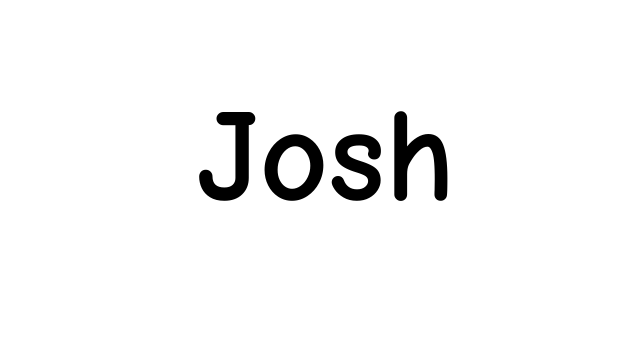
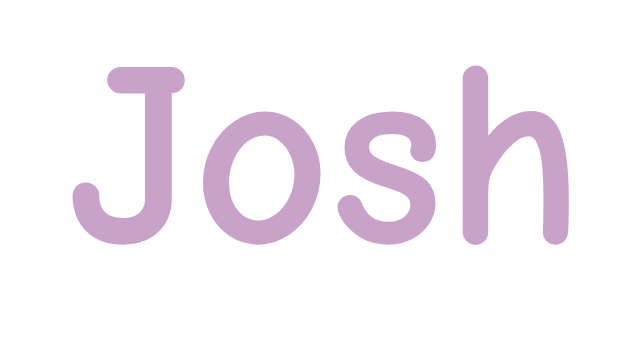
Before and after one commit to egsutton212/josh, a plain HTML site: page index.html in a window 1280 px wide. Shown: the part 215-554 px from the top of the page, without its empty margins (314-954 px from the left). Drawn offline with Linux system fonts and the light colour scheme.

Commit message:
Update index.html

```diff
--- a/index.html
+++ b/index.html
@@ -3,7 +3,7 @@
 <head>
     <meta charset="UTF-8">
     <meta name="viewport" content="width=device-width, initial-scale=1.0">
-    <title>Josh Page</title>
+    <title>Josh</title>
     <style>
         body {
             margin: 0;
@@ -16,9 +16,10 @@
         }
 
         h1 {
-            font-size: 100pt;
+            font-size: 200pt;
             font-family: "Comic Sans MS", cursive, sans-serif;
             text-align: center;
+            color: #C8A2C8; /* Lilac color */
         }
 
         img {
```
